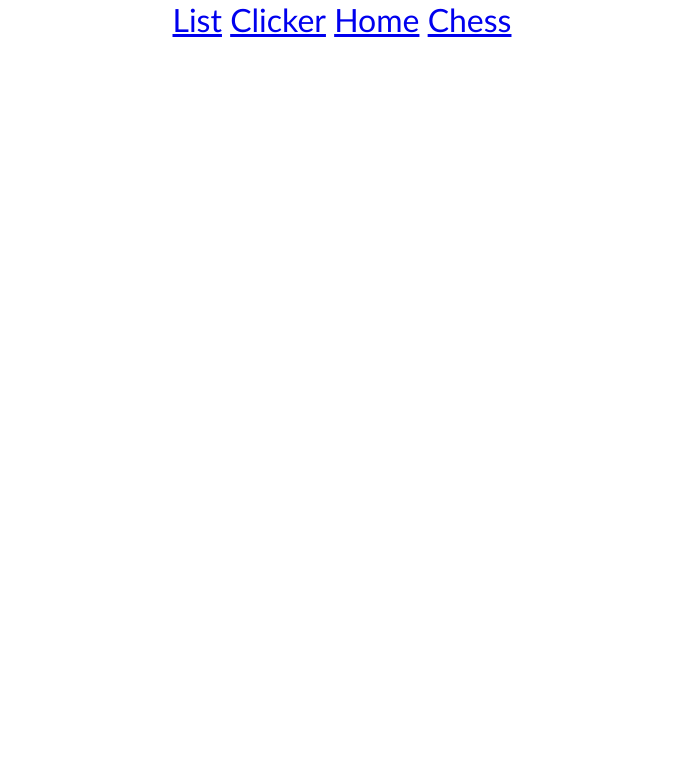
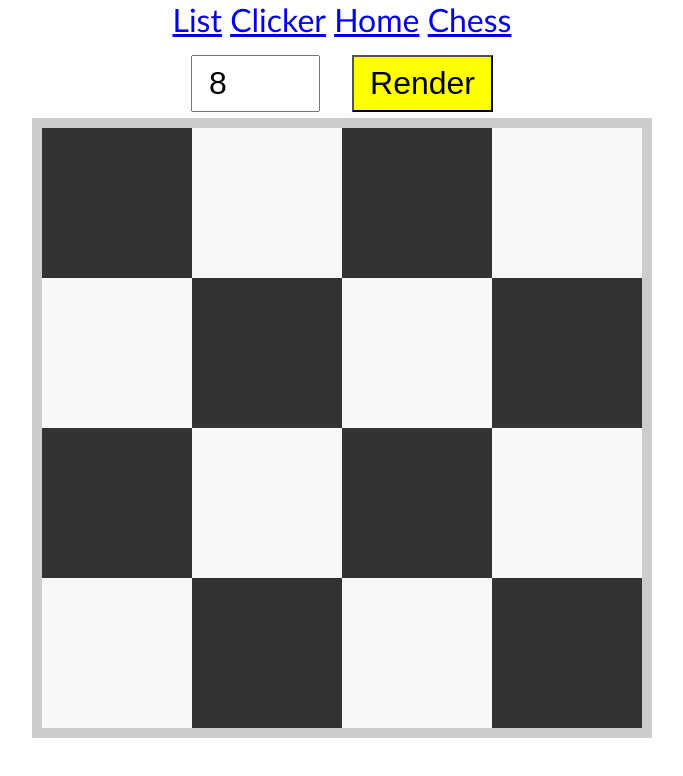
Before and after one commit to QuincyJ1/Dom, a website with bundled scripts: page chess/index.html in a window 1280 px wide. Shown: the whole page, without its empty margins (298-981 px from the left). Built offline with nearby package versions, Linux system fonts and the light colour scheme.

Commit message:
chess board

```diff
--- a/chess/index.html
+++ b/chess/index.html
@@ -7,6 +7,24 @@
     <link rel="stylesheet" href="../css/main.css" />
   </head>
   <body>
+    <form>
+      <input type="number" min="1" max="10" step="1" value="8" />
+      <button type="submit">Render</button>
+    </form>
+    <div class="board">
+      <!-- <div class="row">
+        <div class="cell black"></div>
+        <div class="cell"></div>
+        <div class="cell black"></div>
+        <div class="cell"></div>
+      </div>
+      <div class="row">
+        <div class="cell"></div>
+        <div class="cell black"></div>
+        <div class="cell"></div>
+        <div class="cell black"></div>
+      </div> -->
+    </div>
     <script src="../js/header.js"></script>
     <script src="../js/chess.js" type="module"></script>
   </body>
--- a/css/main.css
+++ b/css/main.css
@@ -40,3 +40,31 @@ form form > div {
   font-family: Verdana, Geneva, Tahoma, sans-serif;
   color: blue;
 }
+
+form > input {
+  padding: 0.5rem 1rem;
+  font-size: 2rem;
+}
+
+.board {
+  display: flex;
+  flex-direction: column;
+  outline: 10px solid #ccc;
+  width: 75vmin;
+  height: 75vmin; /* sitas matavimo vienetas yra plocio ir aukscio santykis. Jeigu aukstis didesnis, paims auksti, jeigu plotis, paims ploti. Jeigu vmin, tada paims kuris mazesnis.
+  */
+}
+
+.board > .row {
+  display: flex;
+  height: 100%;
+}
+.board > .row > .cell {
+  width: 100%;
+  background-color: #f8f8f8;
+}
+
+.board > .row > .cell.black {
+  width: 100%;
+  background-color: #333;
+}
--- a/js/chess.js
+++ b/js/chess.js
@@ -2,12 +2,51 @@ import { renderHeader } from "./header.js";
 
 renderHeader();
 
-function renderChessBoard(size) {
-    if (size === undefined) {
-        size = 8;
+
+const formDOM = document.querySelector('form');
+const inputDOM = formDOM.querySelector('input');
+const boardDOM = document.querySelector('.board')
+
+formDOM.addEventListener('submit', (event) => {
+    event.preventDefault();
+
+    const number = parseInt(inputDOM.value); // inputo elementai neturi innerText. Jie turi value.
+    //parseInt pavercia bet koki skaiciu i sveikaji skaiciu.
+    if (number > 0 && number % 1 === 0) {
+        renderChessBoard(number);
     }
 }
+    )
 
-renderChessBoard();
+
+function renderChessBoard(size = 8) {
+    let HTML = '';
+   for (let i =0 ; i < size; i++){
+    if (i % 2 === 0) {
+    HTML += `<div class="row">`
+    for (let j = 0; j < size; j++) {
+        if (j % 2 === 0){
+        HTML += '<div class="cell black"></div>';
+        } else {
+            HTML += '<div class="cell"></div>';
+        }
+    }
+                  HTML +=  '</div>';
+    } else {
+         HTML += `<div class="row">`
+        for (let j = 0; j < size; j++) {
+            if (j % 2 === 0){
+                HTML += '<div class="cell"></div>';
+                } else {
+                    HTML += '<div class="cell black"></div>';
+                }
+        }
+                      HTML +=  '</div>';
+    }
+   }
+   boardDOM.innerHTML = HTML;
+}
+
+renderChessBoard(4);
 
 //jeigu neduoda funkcijai jokios reiksmes, duoda atsakyma undefined.
```
